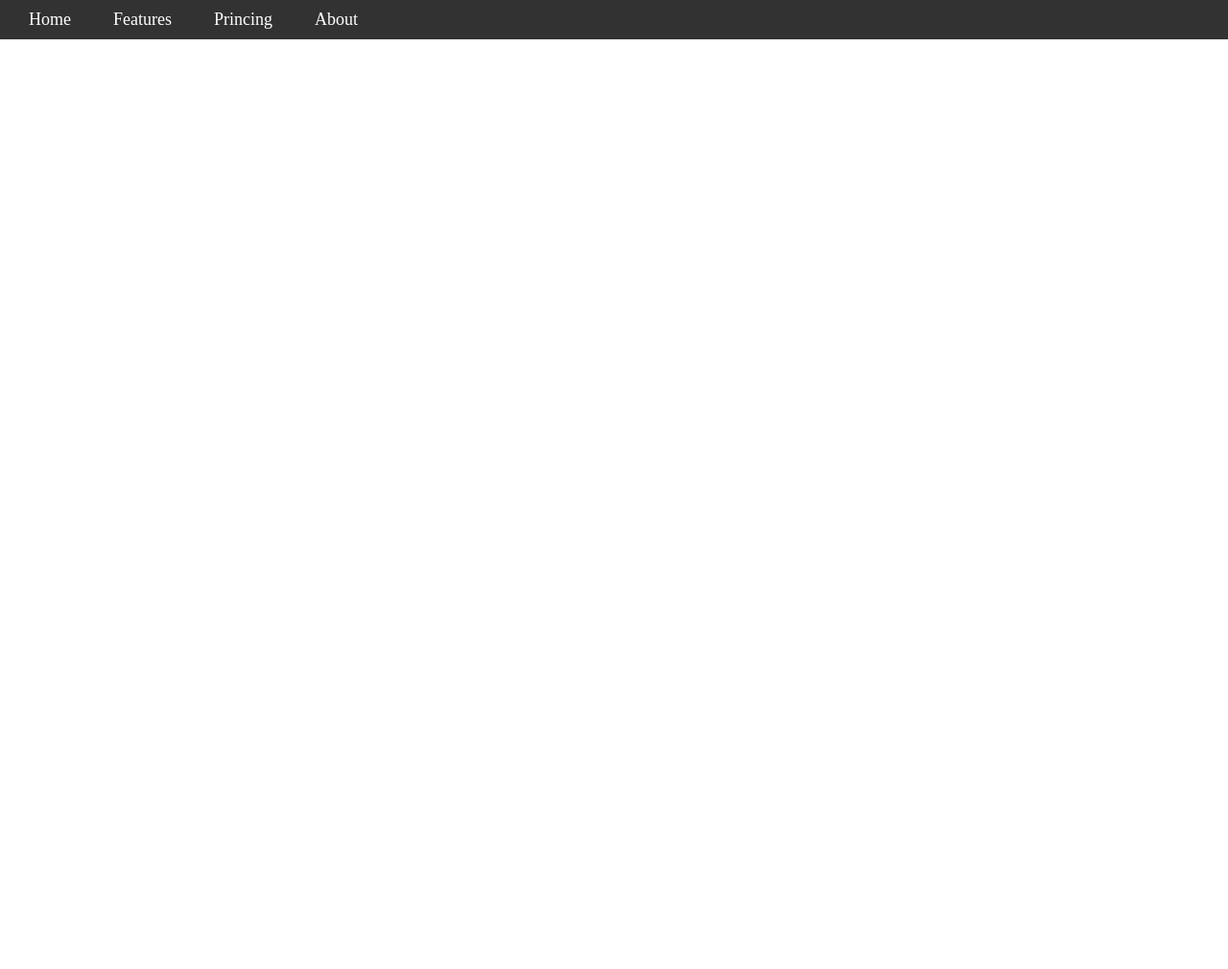
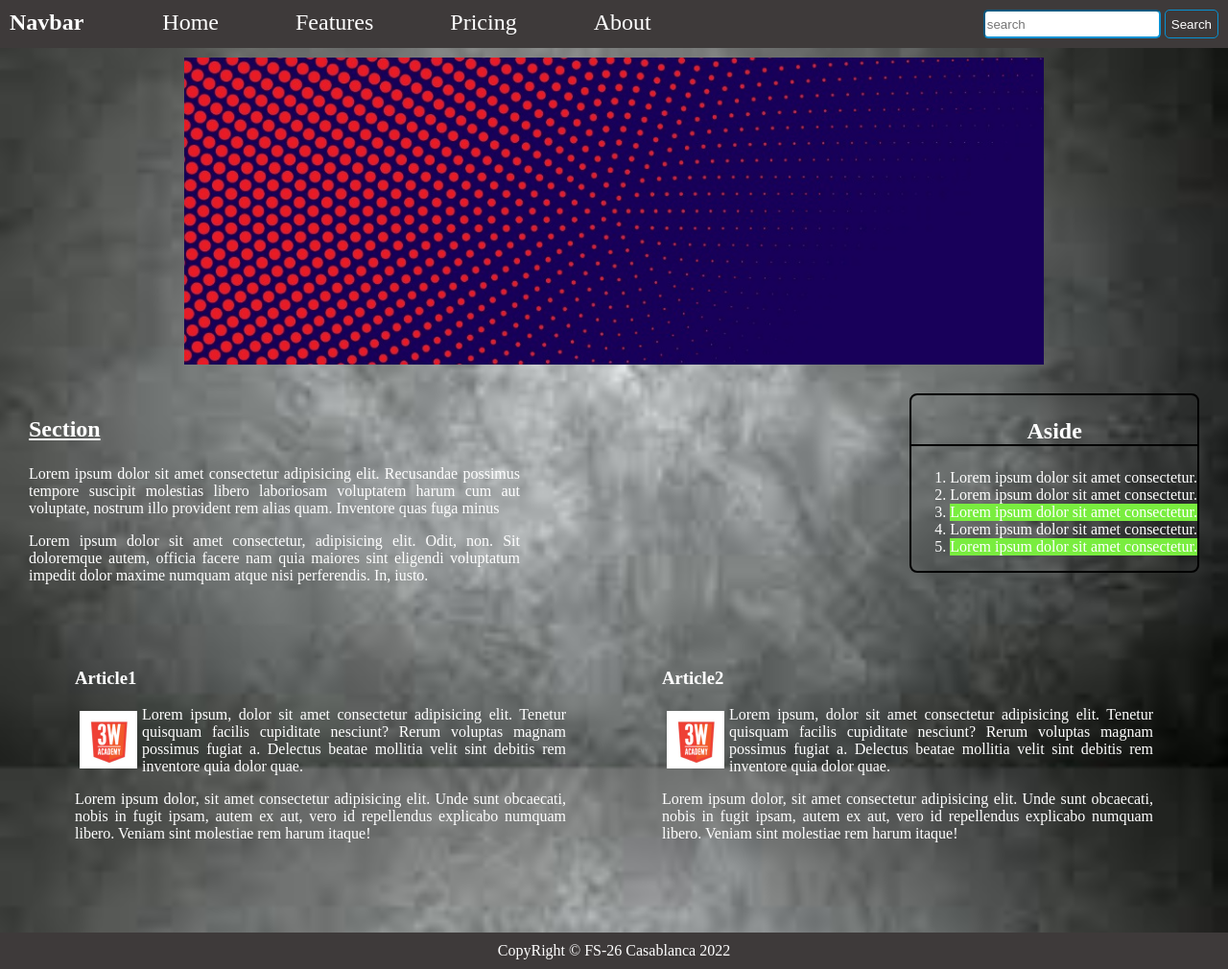
Before and after one commit to SaraIBNABBAD/tp1, a plain HTML site: page index.html in a window 1280 px wide. Shown: the whole page at 96% size. Before the commit the page ends 800 px from the top, so only its background shows below. Drawn offline with Linux system fonts and the light colour scheme.

Commit message:
rename into index

```diff
--- a/index.html
+++ b/index.html
@@ -4,18 +4,59 @@
     <meta charset="UTF-8">
     <meta http-equiv="X-UA-Compatible" content="IE=edge">
     <meta name="viewport" content="width=device-width, initial-scale=1.0">
-    <link rel="stylesheet" href="css/navbar.css">
-    <title>tp1</title>
+    <title>maquette 1</title>
+    <link rel="stylesheet" href="css/maquette1.css">
 </head>
 <body>
-    <nav>
-        <ul>
-            <li><a href="#home">Home</a></li>
-            <li><a href="#features">Features</a></li>
-            <li><a href="#pricing">Princing</a></li>
-            <li><a href="#about">About</a></li>
-        </ul>
-    </nav>
-
+    <header>
+        <h2>Navbar</h2>
+        <nav>
+            <ul>
+                <li><a href="#home">Home</a></li>
+                <li><a href="features">Features</a></li>
+                <li><a href="pricing">Pricing</a></li>
+                <li><a href="about">About</a></li>
+            </ul>
+        </nav>
+        <span>
+            <input type="search" placeholder="search">
+            <button>Search</button>
+        </span>
+    </header>
+    <img src="css/background.jpg" alt="bg">
+    <main>
+        <div>
+            <section>
+                <h3>Section</h3>
+                <p>Lorem ipsum dolor sit amet consectetur adipisicing elit. Recusandae possimus tempore suscipit molestias libero laboriosam voluptatem harum cum aut voluptate, nostrum illo provident rem alias quam. Inventore quas fuga minus</p>
+                <p>Lorem ipsum dolor sit amet consectetur, adipisicing elit. Odit, non. Sit doloremque autem, officia facere nam quia maiores sint eligendi voluptatum impedit dolor maxime numquam atque nisi perferendis. In, iusto.</p>
+            </section>
+            <aside>
+                <h3>Aside</h3>
+                <ol>
+                    <li>Lorem ipsum dolor sit amet consectetur.</li>
+                    <li>Lorem ipsum dolor sit amet consectetur.</li>
+                    <li>Lorem ipsum dolor sit amet consectetur.</li>
+                    <li>Lorem ipsum dolor sit amet consectetur.</li>
+                    <li class="last">Lorem ipsum dolor sit amet consectetur.</li>
+                </ol>
+            </aside>
+        </div>
+        <div>
+            <article class="ar1">
+                <h3>Article1</h3>
+                <img src="css/log.jpg" alt="logo" class="float">
+                <p>Lorem ipsum, dolor sit amet consectetur adipisicing elit. Tenetur quisquam facilis cupiditate nesciunt? Rerum voluptas magnam possimus fugiat a. Delectus beatae mollitia velit sint debitis rem inventore quia dolor quae.</p>
+                <p class="no-float">Lorem ipsum dolor, sit amet consectetur adipisicing elit. Unde sunt obcaecati, nobis in fugit ipsam, autem ex aut, vero id repellendus explicabo numquam libero. Veniam sint molestiae rem harum itaque!</p>
+            </article>
+            <article class="ar2">
+                <h3>Article2</h3>
+                <img src="css/log.jpg" alt="logo" class="float">
+                <p>Lorem ipsum, dolor sit amet consectetur adipisicing elit. Tenetur quisquam facilis cupiditate nesciunt? Rerum voluptas magnam possimus fugiat a. Delectus beatae mollitia velit sint debitis rem inventore quia dolor quae.</p>
+                <p>Lorem ipsum dolor, sit amet consectetur adipisicing elit. Unde sunt obcaecati, nobis in fugit ipsam, autem ex aut, vero id repellendus explicabo numquam libero. Veniam sint molestiae rem harum itaque!</p>
+            </article>
+        </div>
+    </main>
+    <footer>CopyRight &copy FS-26 Casablanca 2022</footer>
 </body>
 </html>
```
